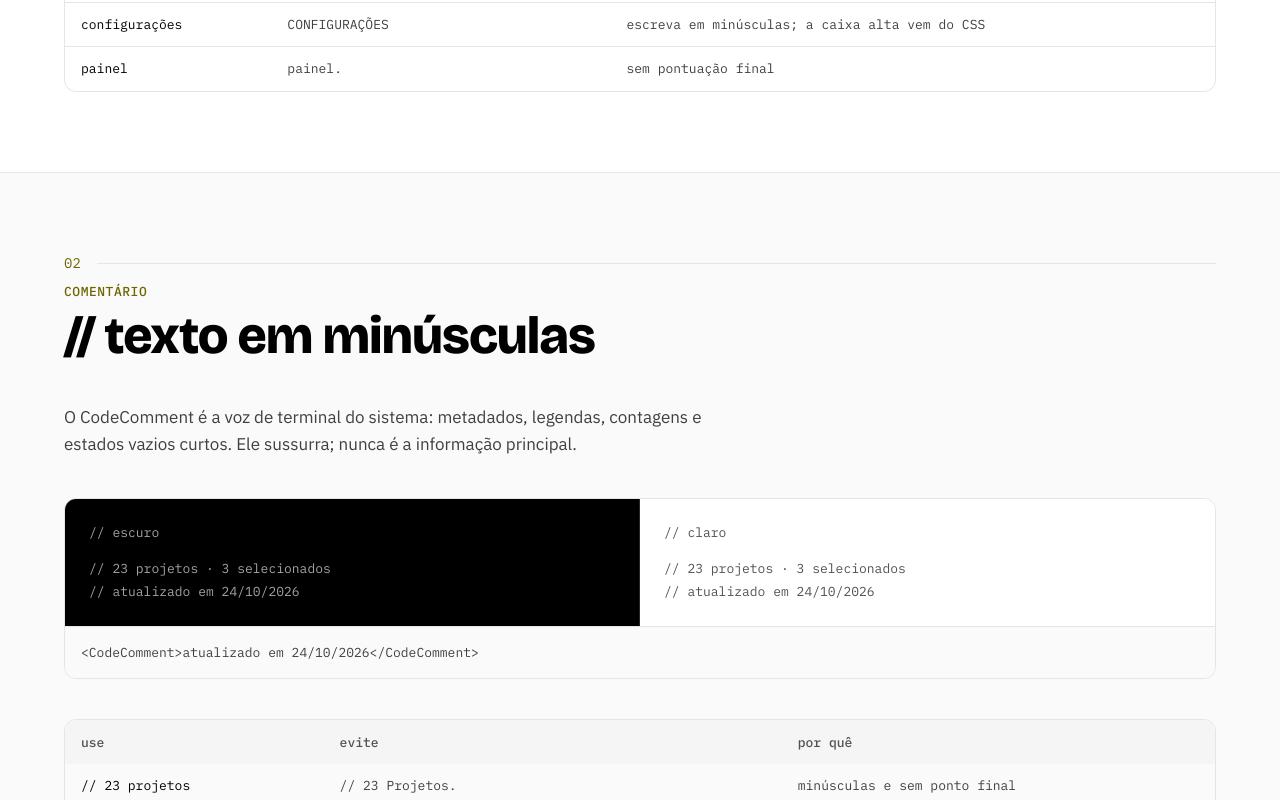
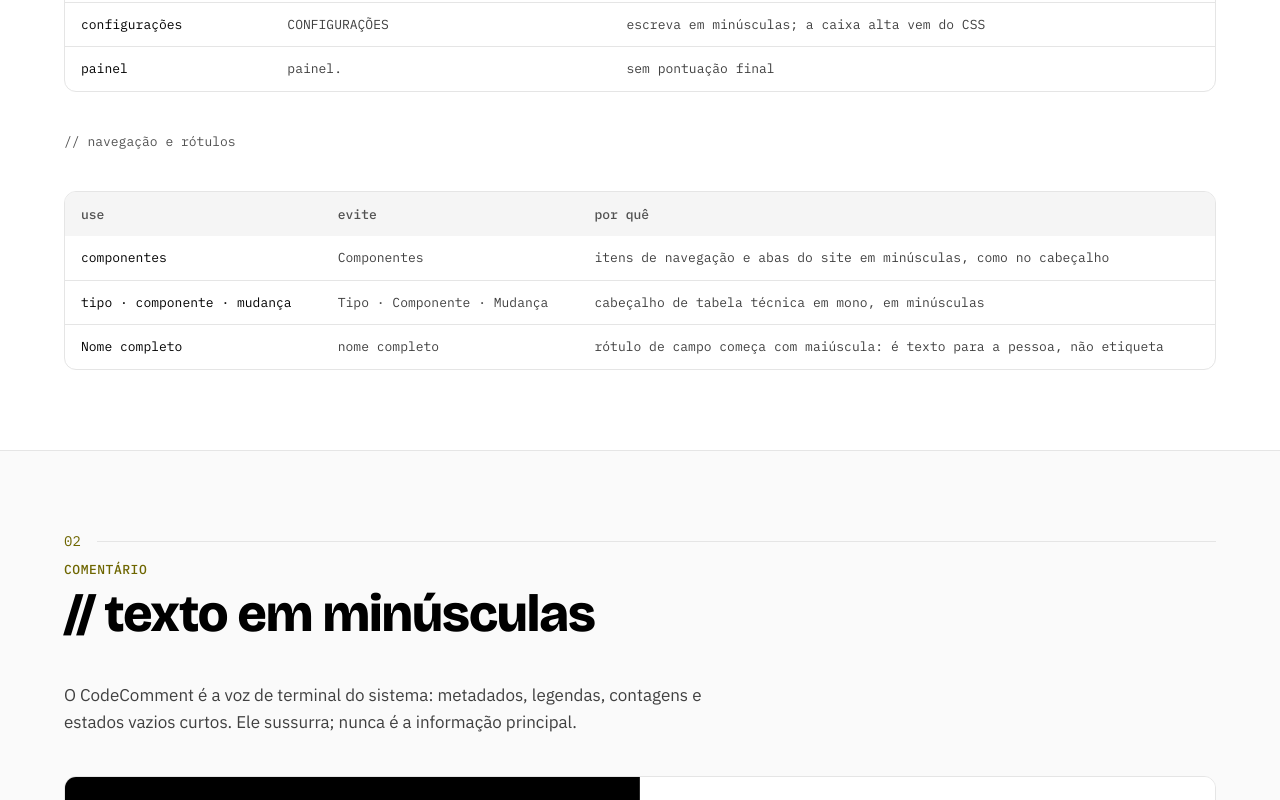
Before and after one commit to wenderu00/mwds, a Next.js app: page /escrita in a window 1280 px wide. Shown: the part 1020-1820 px from the top of the page. Built offline with nearby package versions, Linux system fonts and the light colour scheme.

Commit message:
Guia de escrita: regra de navegação e rótulos em minúsculas e exemplo 1.234,56
Co-Authored-By: Claude Opus 5.5 <noreply@anthropic.com>
Claude-Session: https://claude.ai/code/session_014h8iASQ5Q6hyWNCBh9sQad

```diff
--- a/app/escrita/page.tsx
+++ b/app/escrita/page.tsx
@@ -65,7 +65,7 @@ const formats = [
   ["intervalo", `${dayMonth.format(rangeStart)} a ${formatDate(rangeEnd)}`, "dois formatos e a palavra a, sem hífen nem travessão"],
   ["hora em texto corrido", hourText(sample), "14h30; hora cheia sem minutos: 9h"],
   ["hora em tabela e campo", clock.format(sample), 'Intl.DateTimeFormat("pt-BR", { hour, minute })'],
-  ["número", number.format(1234.5), 'Intl.NumberFormat("pt-BR")'],
+  ["número", number.format(1234.56), 'Intl.NumberFormat("pt-BR")'],
   ["moeda", formatBRL(123456), "formatBRL (lib/br), em centavos"],
   ["porcentagem", percent.format(0.74), 'Intl.NumberFormat("pt-BR", { style: "percent" })'],
   ["tamanho de arquivo", formatMegabytes(2.5 * 1024 * 1024), "formatBytes (file-upload)"],
@@ -75,6 +75,12 @@ const kickerRules = [
   ["projetos", "Lista de projetos do mês", "uma a três palavras; é etiqueta, não frase"],
   ["configurações", "CONFIGURAÇÕES", "escreva em minúsculas; a caixa alta vem do CSS"],
   ["painel", "painel.", "sem pontuação final"],
+];
+
+const navRules = [
+  ["componentes", "Componentes", "itens de navegação e abas do site em minúsculas, como no cabeçalho"],
+  ["tipo · componente · mudança", "Tipo · Componente · Mudança", "cabeçalho de tabela técnica em mono, em minúsculas"],
+  ["Nome completo", "nome completo", "rótulo de campo começa com maiúscula: é texto para a pessoa, não etiqueta"],
 ];
 
 const commentRules = [
@@ -170,6 +176,8 @@ export default function WritingPage() {
             )}
           />
           <SpecTable head={head} rows={kickerRules} />
+          <CodeComment>navegação e rótulos</CodeComment>
+          <SpecTable head={head} rows={navRules} />
         </FoundationSection>
 
         <FoundationSection
```
Also changed, not shown: 1 other file (tests, documents, lock files or other folders).
